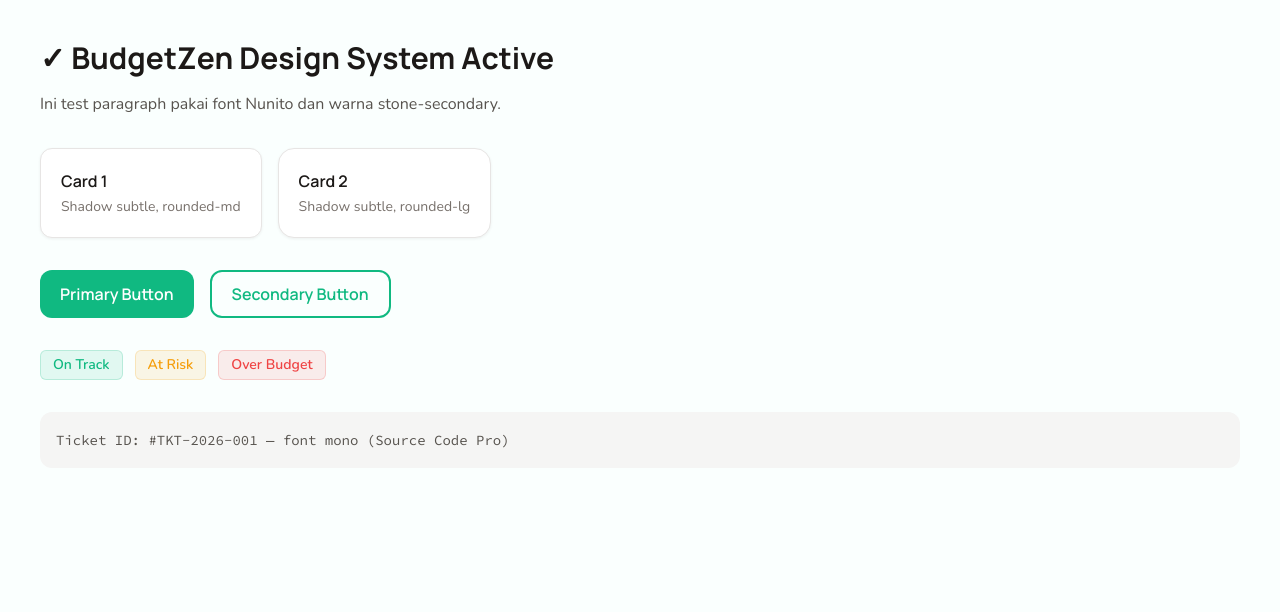
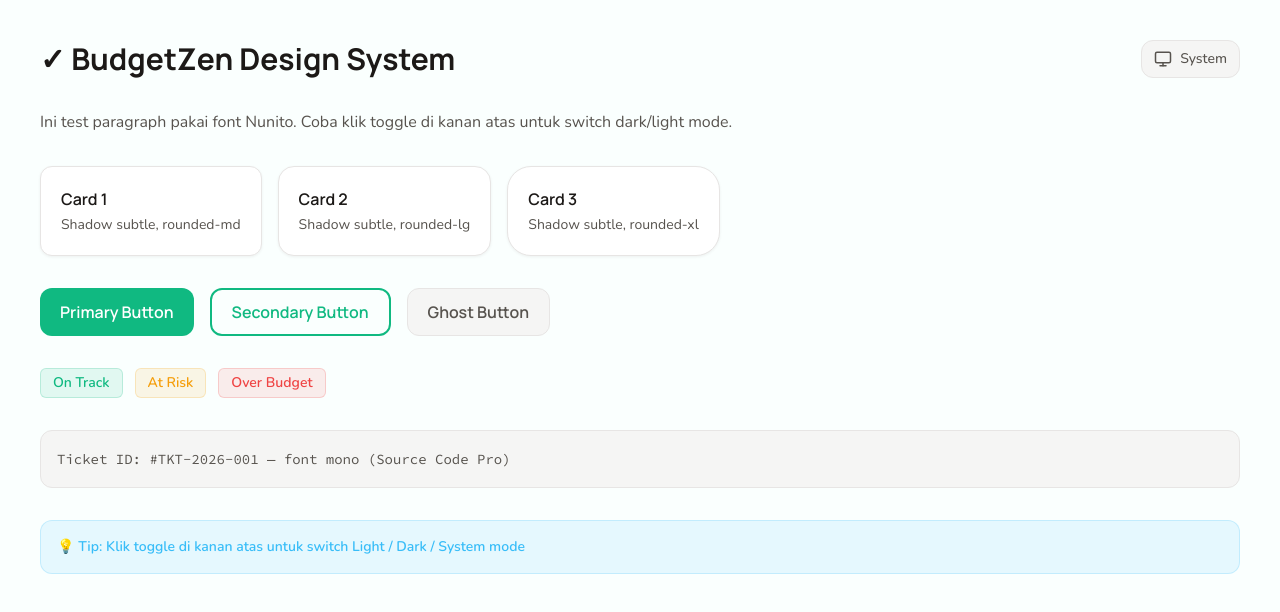
Before and after one commit to keyesman/dashboard-report, a Next.js app: page / in a window 1280 px wide. Shown: the top 612 px of the page. Built offline with nearby package versions, Linux system fonts and the light colour scheme.

Commit message:
add dark theme

```diff
--- a/app/globals.css
+++ b/app/globals.css
@@ -1,18 +1,25 @@
 /* =============================================================================
  * app/globals.css
- * Global styles + BudgetZen Design System tokens
+ * Global styles + BudgetZen Design System tokens (Light & Dark mode)
  *
  * Tailwind CSS v4 menggunakan @theme directive untuk define design tokens
- * langsung di CSS (menggantikan tailwind.config.ts di versi sebelumnya)
+ * Dark mode di-trigger via class .dark di <html> (dihandle oleh next-themes)
  *
- * NOTE: Google Fonts di-load via next/font/google di layout.tsx (bukan @import url)
- * supaya optimized dan gak ada layout shift
+ * NOTE: Google Fonts di-load via next/font/google di layout.tsx
  * ============================================================================= */
 
 @import "tailwindcss";
 
 /* =============================================================================
-  * @theme — BudgetZen Design Tokens
+  * CUSTOM VARIANT — Dark Mode via class
+  * next-themes akan toggle class "dark" di <html>
+  * Directive ini memberitahu Tailwind supaya dark: prefix aktif based on class
+  * ============================================================================= */
+
+@custom-variant dark (&:where(.dark, .dark *));
+
+/* =============================================================================
+  * @theme — BudgetZen Design Tokens (Default / Light Mode)
   * Semua custom colors, fonts, shadows, radius didefinisikan di sini
   * Bisa langsung dipakai sebagai Tailwind classes: bg-primary, text-stone-text, dll
   * ============================================================================= */
@@ -33,7 +40,7 @@
     /* Neutral tones */
     --color-tertiary: #A8A29E;
     --color-neutral: #78716C;
-    /* Background & Surface */
+    /* Background & Surface — Light mode defaults */
     --color-background: #FAFFFE;
     --color-surface: #FFFFFF;
     /* Semantic colors */
@@ -56,7 +63,6 @@
     --font-mono: var(--font-mono), "Source Code Pro", monospace;
     /* ===========================================================================
      * BORDER RADIUS — Rounded corners sesuai BudgetZen
-     * Dari sharp (none) sampai full circle (avatars, toggles)
      * =========================================================================== */
     --radius-none: 0px;
     --radius-sm: 6px;
@@ -67,7 +73,6 @@
     /* ===========================================================================
      * BOX SHADOW — BudgetZen elevation system
      * Philosophy: Subtle, peaceful shadows. Never harsh or dramatic.
-     * Feel like a calm morning.
      * =========================================================================== */
     --shadow-subtle: 0 1px 3px rgba(28, 25, 23, 0.06);
     --shadow-medium: 0 4px 12px rgba(28, 25, 23, 0.08);
@@ -77,10 +82,51 @@
 
 
 /* =============================================================================
+  * DARK MODE — Override CSS variables when .dark class is active
+  *
+  * Strategy: Pakai CSS variables yang di-override saat dark mode
+  * supaya component gak perlu tulis dark: prefix di setiap class
+  * Cukup pakai bg-background, text-stone-text — otomatis berubah warna
+  * ============================================================================= */
+
+ :root {
+    /* Light mode (default) — variabel yang bisa di-override */
+    --bg-page: #FAFFFE;
+    --bg-card: #FFFFFF;
+    --text-primary: #1C1917;
+    --text-secondary: #57534E;
+    --border-default: #E7E5E4;
+    --border-muted: #D6D3D1;
+    --surface-muted: #F5F5F4;
+}
+
+.dark {
+    /* Dark mode — warna gelap yang calm & cozy, gak harsh */
+    --bg-page: #0F1419;
+    --bg-card: #1A2332;
+    --text-primary: #F1F5F9;
+    --text-secondary: #94A3B8;
+    --border-default: #2D3B4E;
+    --border-muted: #374357;
+    --surface-muted: #1E293B;
+    /* Override shadow supaya lebih subtle di dark */
+    --shadow-subtle: 0 1px 3px rgba(0, 0, 0, 0.3);
+    --shadow-medium: 0 4px 12px rgba(0, 0, 0, 0.4);
+    --shadow-large: 0 8px 24px rgba(0, 0, 0, 0.5);
+    --shadow-overlay: 0 16px 48px rgba(0, 0, 0, 0.6);
+}
+
+
+/* =============================================================================
   * BASE STYLES
-  * Styling tambahan untuk elemen HTML yang butuh font override
-  * Body styles sudah di-handle via className di layout.tsx
+  * Apply CSS variables ke body — otomatis switch saat dark/light
   * ============================================================================= */
+
+body {
+    background-color: var(--bg-page);
+    color: var(--text-primary);
+    transition: background-color 0.3s ease, color 0.3s ease;
+}
 
 h1,
 h2,
--- a/app/layout.tsx
+++ b/app/layout.tsx
@@ -1,12 +1,12 @@
 // =============================================================================
 // app/layout.tsx
 // Root layout — wrapper utama seluruh halaman
-// Setup fonts (Manrope, Nunito, Source Code Pro) dari Google Fonts
-// via next/font/google (recommended way di Next.js)
+// Setup fonts (Manrope, Nunito, Source Code Pro) + ThemeProvider (dark/light)
 // =============================================================================
 
 import type { Metadata } from "next";
 import { Manrope, Nunito, Source_Code_Pro } from "next/font/google";
+import Providers from "./providers";
 import "./globals.css";
 
 // ===========================================================================
@@ -46,7 +46,9 @@
 
 // ===========================================================================
 // ROOT LAYOUT — Wrapper HTML utama
-// Font variables di-inject ke <html> supaya bisa diakses di seluruh app
+// - Font variables di-inject ke <html> supaya accessible di seluruh app
+// - suppressHydrationWarning: prevent flicker warning dari next-themes
+// - Providers: wrap children dengan ThemeProvider untuk dark/light mode
 // ===========================================================================
 export default function RootLayout({
   children,
@@ -57,9 +59,12 @@
     <html
       lang="en"
       className={`${manrope.variable} ${nunito.variable} ${sourceCodePro.variable}`}
+      suppressHydrationWarning // Required oleh next-themes untuk prevent hydration mismatch
     >
-      <body className="bg-background text-stone-text font-body min-h-screen antialiased">
-        {children}
+      <body className="font-body min-h-screen antialiased">
+        <Providers>
+          {children}
+        </Providers>
       </body>
     </html>
   );
--- a/app/page.tsx
+++ b/app/page.tsx
@@ -1,36 +1,47 @@
 // =============================================================================
 // app/page.tsx
-// Halaman temporary untuk test BudgetZen design system
+// Halaman temporary untuk test BudgetZen design system + Dark Mode
 // Nanti akan diganti dengan Dashboard home page
 // =============================================================================
 
+import ThemeToggle from "@/components/ui/theme-toggle";
+
 export default function Home() {
   return (
-    <div className="min-h-screen bg-background p-10">
-      {/* Heading — test font Manrope */}
-      <h1 className="font-headline text-3xl font-bold text-stone-text">
-        ✓ BudgetZen Design System Active
-      </h1>
+    <div className="min-h-screen p-10">
+      {/* Header dengan theme toggle */}
+      <div className="flex items-center justify-between mb-8">
+        <h1 className="font-headline text-3xl font-bold">
+          ✓ BudgetZen Design System
+        </h1>
+        {/* Toggle dark/light mode */}
+        <ThemeToggle />
+      </div>
 
-      {/* Body text — test font Nunito */}
-      <p className="font-body text-body text-stone-secondary mt-4">
-        Ini test paragraph pakai font Nunito dan warna stone-secondary.
+      {/* Body text */}
+      <p className="font-body text-body text-[var(--text-secondary)] mt-4">
+        Ini test paragraph pakai font Nunito. Coba klik toggle di kanan atas untuk switch dark/light mode.
       </p>
 
-      {/* Cards — test colors, shadow, radius */}
+      {/* Cards — test dark mode support */}
       <div className="flex gap-4 mt-8">
-        <div className="bg-surface border border-stone-border rounded-md p-5 shadow-subtle hover:shadow-medium transition-shadow">
-          <p className="font-headline font-semibold text-stone-text">Card 1</p>
-          <p className="text-sm text-neutral mt-1">Shadow subtle, rounded-md</p>
+        <div className="bg-[var(--bg-card)] border border-[var(--border-default)] rounded-md p-5 shadow-subtle hover:shadow-medium transition-all">
+          <p className="font-headline font-semibold">Card 1</p>
+          <p className="text-sm text-[var(--text-secondary)] mt-1">Shadow subtle, rounded-md</p>
         </div>
 
-        <div className="bg-surface border border-stone-border rounded-lg p-5 shadow-subtle hover:shadow-medium transition-shadow">
-          <p className="font-headline font-semibold text-stone-text">Card 2</p>
-          <p className="text-sm text-neutral mt-1">Shadow subtle, rounded-lg</p>
+        <div className="bg-[var(--bg-card)] border border-[var(--border-default)] rounded-lg p-5 shadow-subtle hover:shadow-medium transition-all">
+          <p className="font-headline font-semibold">Card 2</p>
+          <p className="text-sm text-[var(--text-secondary)] mt-1">Shadow subtle, rounded-lg</p>
+        </div>
+
+        <div className="bg-[var(--bg-card)] border border-[var(--border-default)] rounded-xl p-5 shadow-subtle hover:shadow-medium transition-all">
+          <p className="font-headline font-semibold">Card 3</p>
+          <p className="text-sm text-[var(--text-secondary)] mt-1">Shadow subtle, rounded-xl</p>
         </div>
       </div>
 
-      {/* Buttons — test primary & secondary */}
+      {/* Buttons — test primary colors di kedua mode */}
       <div className="flex gap-4 mt-8">
         <button className="bg-primary hover:bg-primary-hover text-white font-headline font-semibold px-5 py-2.5 rounded-md transition-colors">
           Primary Button
@@ -39,9 +50,13 @@
         <button className="bg-transparent border-2 border-primary text-primary hover:bg-primary-light font-headline font-semibold px-5 py-2.5 rounded-md transition-colors">
           Secondary Button
         </button>
+
+        <button className="bg-[var(--surface-muted)] border border-[var(--border-default)] text-[var(--text-secondary)] hover:text-[var(--text-primary)] font-headline font-semibold px-5 py-2.5 rounded-md transition-colors">
+          Ghost Button
+        </button>
       </div>
 
-      {/* Status Chips — test semantic colors */}
+      {/* Status Chips */}
       <div className="flex gap-3 mt-8">
         <span className="bg-success/10 text-success border border-success/20 text-sm font-semibold px-3 py-1 rounded-sm">
           On Track
@@ -55,10 +70,15 @@
       </div>
 
       {/* Mono font test */}
-      <div className="mt-8 bg-stone-surface p-4 rounded-md">
-        <code className="font-mono text-sm text-stone-secondary">
+      <div className="mt-8 bg-[var(--surface-muted)] border border-[var(--border-default)] p-4 rounded-md">
+        <code className="font-mono text-sm text-[var(--text-secondary)]">
           Ticket ID: #TKT-2026-001 — font mono (Source Code Pro)
         </code>
+      </div>
+
+      {/* Info box */}
+      <div className="mt-8 bg-info/10 border border-info/20 p-4 rounded-md">
+        <p className="text-info text-sm font-semibold">💡 Tip: Klik toggle di kanan atas untuk switch Light / Dark / System mode</p>
       </div>
     </div>
   );
--- /dev/null
+++ b/app/providers.tsx
@@ -0,0 +1,26 @@
+// =============================================================================
+// app/providers.tsx
+// Theme Provider wrapper — menghandle dark/light mode switching
+//
+// Pakai next-themes supaya:
+// - Theme persist di localStorage (user gak perlu switch ulang)
+// - Support system preference (ikut OS setting)
+// - No flicker saat page load (ditangani oleh suppressHydrationWarning)
+// =============================================================================
+
+"use client"; // Wajib client component karena pakai context/state
+
+import { ThemeProvider } from "next-themes";
+
+export default function Providers({ children }: { children: React.ReactNode }) {
+  return (
+    <ThemeProvider
+      attribute="class"        // Toggle class "dark" di <html>
+      defaultTheme="system"    // Default ikut OS preference user
+      enableSystem             // Support auto-detect OS dark/light
+      disableTransitionOnChange={false} // Allow smooth color transition
+    >
+      {children}
+    </ThemeProvider>
+  );
+}
--- /dev/null
+++ b/components/ui/theme-toggle.tsx
@@ -0,0 +1,79 @@
+// =============================================================================
+// components/ui/theme-toggle.tsx
+// Toggle button untuk switch dark/light mode
+//
+// Pakai next-themes useTheme hook untuk:
+// - Detect theme saat ini (light/dark/system)
+// - Switch theme (persist otomatis di localStorage)
+//
+// Icon: Sun (light mode) / Moon (dark mode) dari lucide-react
+// =============================================================================
+
+"use client"; // Wajib client component karena pakai useTheme hook
+
+import { useTheme } from "next-themes";
+import { useEffect, useState } from "react";
+import { Sun, Moon, Monitor } from "lucide-react";
+
+export default function ThemeToggle() {
+  // ===========================================================================
+  // STATE & HOOKS
+  // mounted: prevent hydration mismatch (server gak tau theme, client yang tau)
+  // theme: current theme value dari next-themes
+  // setTheme: function untuk switch theme
+  // ===========================================================================
+  const [mounted, setMounted] = useState(false);
+  const { theme, setTheme } = useTheme();
+
+  // Hanya render setelah mount di client (prevent server/client mismatch)
+  useEffect(() => {
+    setMounted(true);
+  }, []);
+
+  // Jangan render apapun sebelum mounted (prevent flash)
+  if (!mounted) return null;
+
+  // ===========================================================================
+  // CYCLE THEME: light → dark → system → light → ...
+  // User bisa cycle melalui 3 opsi dengan 1 tombol
+  // ===========================================================================
+  const cycleTheme = () => {
+    if (theme === "light") setTheme("dark");
+    else if (theme === "dark") setTheme("system");
+    else setTheme("light");
+  };
+
+  // Pilih icon berdasarkan theme aktif
+  const getIcon = () => {
+    if (theme === "dark") return <Moon size={18} />;
+    if (theme === "light") return <Sun size={18} />;
+    return <Monitor size={18} />; // system
+  };
+
+  // Label untuk accessibility & tooltip
+  const getLabel = () => {
+    if (theme === "dark") return "Dark";
+    if (theme === "light") return "Light";
+    return "System";
+  };
+
+  return (
+    <button
+      onClick={cycleTheme}
+      className="
+        flex items-center gap-2 px-3 py-2 rounded-md
+        bg-stone-surface dark:bg-[var(--surface-muted)]
+        border border-stone-border dark:border-[var(--border-default)]
+        text-stone-secondary dark:text-[var(--text-secondary)]
+        hover:bg-stone-muted dark:hover:bg-[var(--border-muted)]
+        transition-colors duration-200
+        text-sm font-medium font-body
+      "
+      title={`Theme: ${getLabel()}`}
+      aria-label={`Switch theme (current: ${getLabel()})`}
+    >
+      {getIcon()}
+      <span className="hidden sm:inline">{getLabel()}</span>
+    </button>
+  );
+}
--- a/package.json
+++ b/package.json
@@ -25,6 +25,7 @@
     "lucide-react": "^1.17.0",
     "next": "16.2.7",
     "next-auth": "^5.0.0-beta.31",
+    "next-themes": "^0.4.6",
     "react": "19.2.4",
     "react-day-picker": "^10.0.1",
     "react-dom": "19.2.4",
```
Also changed, not shown: 1 other file (tests, documents, lock files or other folders).
